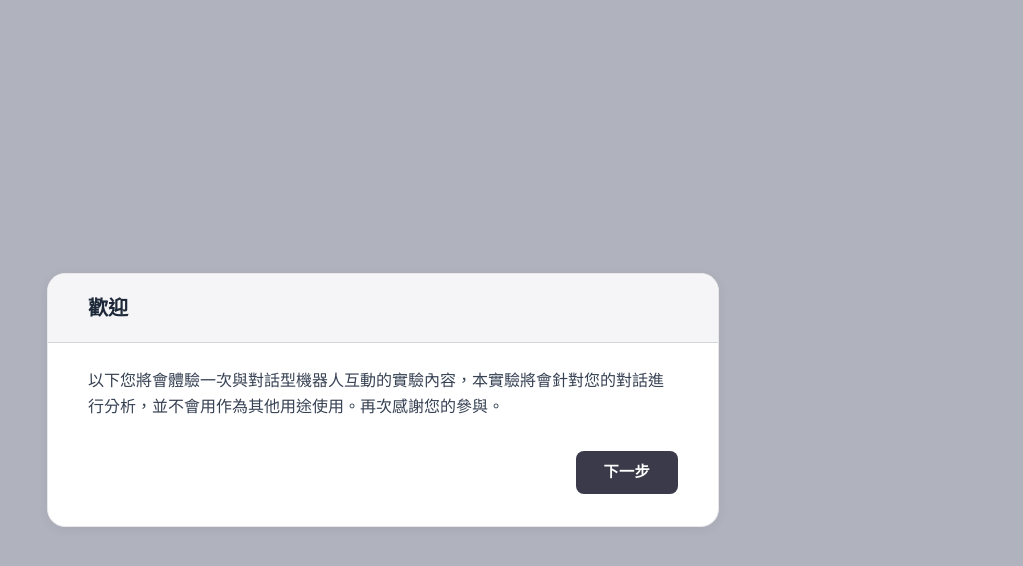
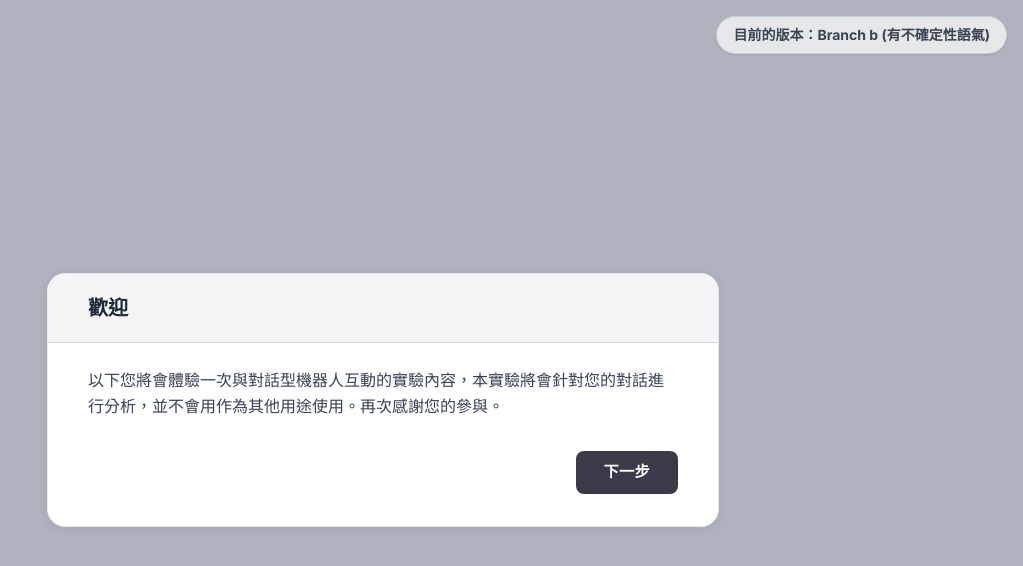
Before and after one commit to mlin0310/hr-experiment, a React (Vite) app: page / in a window 1280 px wide. Shown: the top 566 px of the page, without its empty margins (257-1280 px from the left). Built offline with nearby package versions, Linux system fonts and the light colour scheme.

Commit message:
Add visual marker for branch B

```diff
--- a/src/App.jsx
+++ b/src/App.jsx
@@ -268,7 +268,10 @@ export default function App() {
   }
 
   return (
-    <div className="min-h-screen flex items-center justify-center p-4">
+    <div className="min-h-screen flex items-center justify-center p-4 relative">
+      <div className="fixed top-4 right-4 bg-gray-100 text-gray-800 px-4 py-2 rounded-full text-sm font-bold shadow opacity-80 pointer-events-none z-50 border border-gray-300">
+        目前的版本：Branch b (有不確定性語氣)
+      </div>
       <div className="w-full animate-fade-in-up">
         {renderScreen()}
       </div>
```
